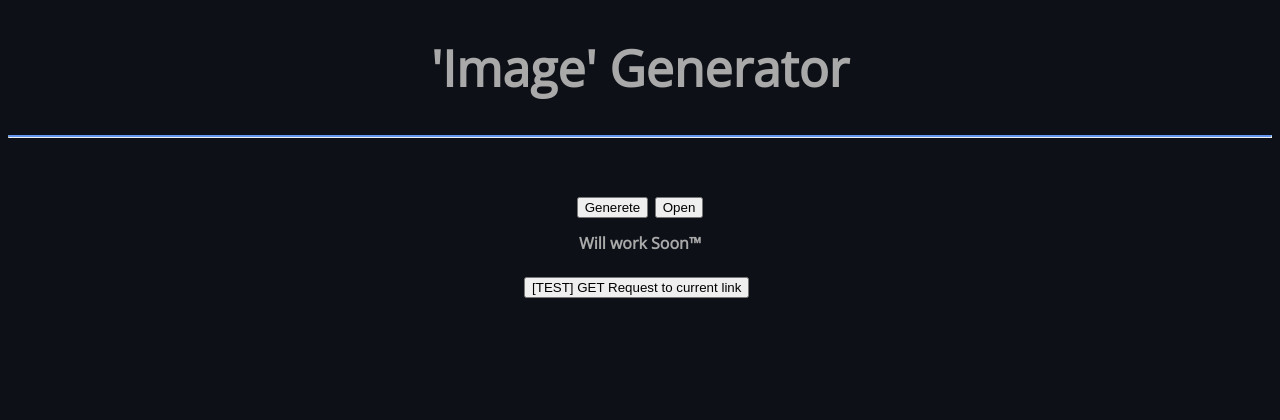
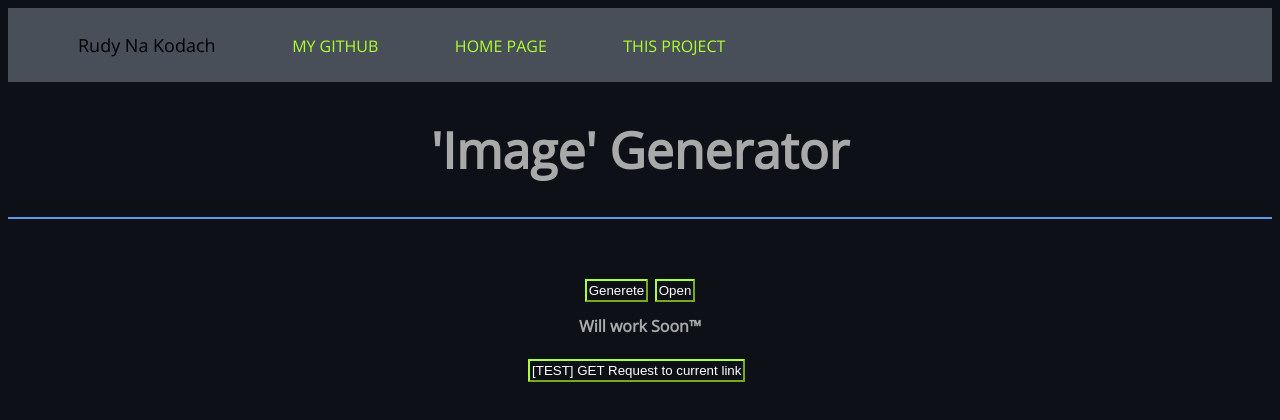
Before and after one commit to rudynakodach/rudynakodach.github.io, a plain HTML site: page Generator.html in a window 1280 px wide. Drawn offline with nearby package versions, Linux system fonts and the light colour scheme.

Commit message:
css work

```diff
--- a/Generator.html
+++ b/Generator.html
@@ -1,6 +1,17 @@
 <!DOCTYPE html>
 <html lang="en">
+    <header class="navbarHeader">
+        <nav>
+            <ul>
+                <li style="font-size: large" class="li1">Rudy Na Kodach</li>
+                <li><a href="https://github.com/rudynakodach">My Github</li></a>
+                <li><a href="https://rudynakodach.github.io">home page</li></a>
+                <li><a href="https://github.com/rudynakodach/rudynakodach.github.io">this project</a></li>
+            </ul>
+        </nav>
+    </header>
     <head>
+        <link rel="stylesheet" href="style.css" type="text/css">
         <link rel="stylesheet" href="https://fonts.googleapis.com/css2?family=Open+Sans">
         <title>Generator - Rudy Na Kodach</title>
     </head>
--- a/style.css
+++ b/style.css
@@ -29,10 +29,13 @@ nav li {
     padding-top: 25px;
     padding-bottom: 25px;
     font-size: medium;
+
+    position: relative;
 }
 
 nav ul li a:hover {
     color:white;
+    transition: color 150ms linear;
 }
 
 nav a {
@@ -40,3 +43,43 @@ nav a {
     text-decoration: none;
     text-transform: uppercase;
 }
+
+nav a::before {
+    content: '';
+    display: block;
+    height: 5px;
+    width: 0%;
+    background-color: greenyellow;
+
+    position: absolute;
+    top: 0;
+
+    transition: all ease-in-out 250ms;
+}
+
+nav a:hover::before {
+    width: 100%;
+}
+
+button {
+    padding-top: 2px;
+    padding-bottom: 2px;
+    padding-left: 2px;
+    padding-right: 2px;
+    border-color: rgba(0, 0, 0, 0);
+    background-color: rgba(255,255,255,0);
+    color: #FFF;
+    border-radius: 1px;
+    border-color: greenyellow;
+}
+button:hover {
+    color:greenyellow;
+    border-color: white;
+    background-color: rgba(255,255,255,0.2);
+    transition: color 150ms linear;
+    transition: border-color 150ms linear;
+    transition: background-color 100ms linear;
+}
+.li1 {
+    padding-bottom: 2px;
+}
```
Also changed, not shown: index.html (+1 -1 lines).
